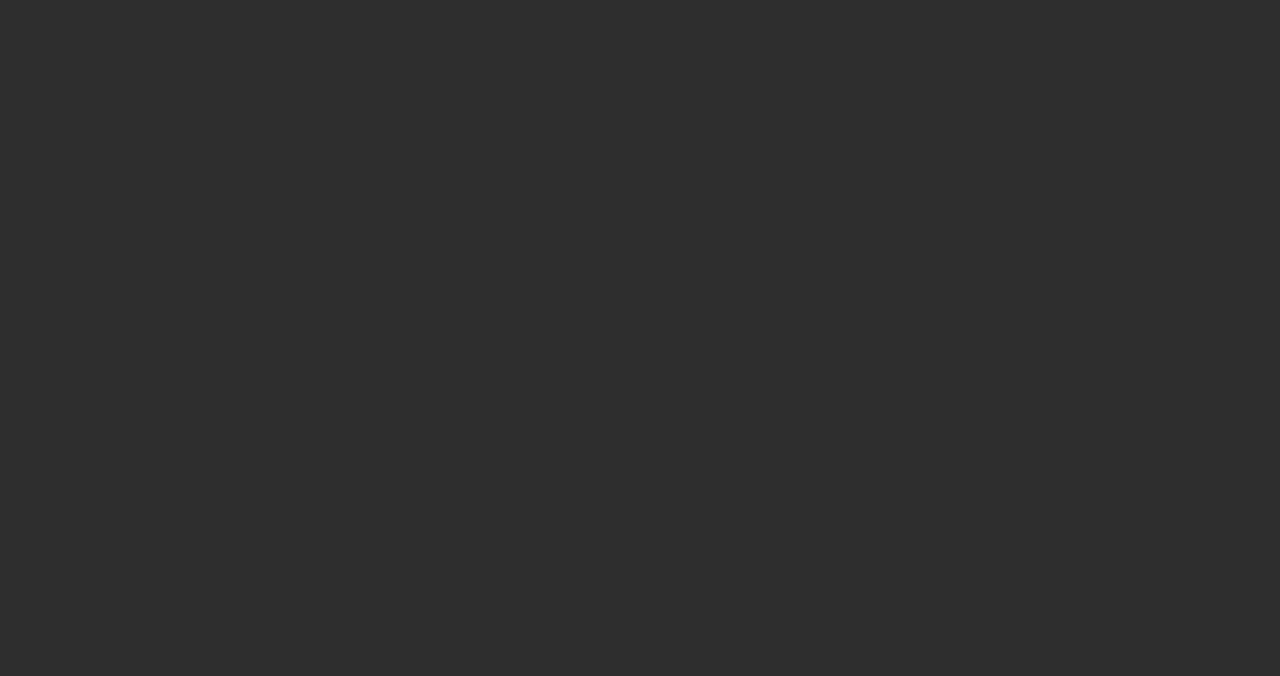
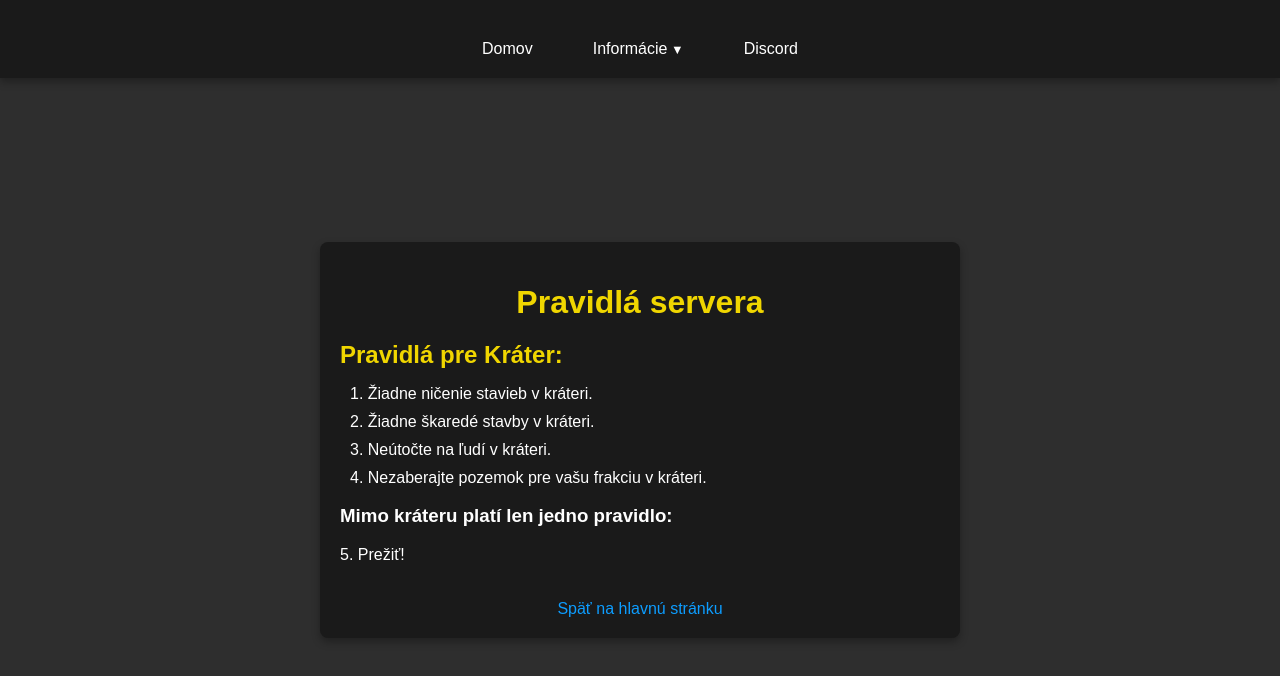
Before and after one commit to ging35/Minecraft-Server, a plain HTML site: page pravidla.html in a window 1280 px wide. Drawn offline with Linux system fonts and the light colour scheme.

Commit message:
Update pravidla.html

```diff
--- a/pravidla.html
+++ b/pravidla.html
@@ -1,4 +1,3 @@
-
 <!DOCTYPE html>
 <html lang="sk">
 <head>
@@ -65,4 +64,47 @@
                     .navbar a { color: #ffffff; text-decoration: none; padding: 10px 20px; font-size: 1em; }
                     .dropdown { position: relative; display: inline-block; }
                     .dropdown > a::after { content: " ▼"; font-size: 0.8em; }
-                    .dropdown-content { display: none; position: absolute; background-color: #333333; min-width: 160px; box-shadow: 0 4px 8px rgba(0, 0, 0, 0.3); z-index: 1; top: 100%; opacity: 0; transform: translateY(-
+                    .dropdown-content { display: none; position: absolute; background-color: #333333; min-width: 160px; box-shadow: 0 4px 8px rgba(0, 0, 0, 0.3); z-index: 1; top: 100%; opacity: 0; transform: translateY(-10px); transition: opacity 0.3s ease, transform 0.3s ease; }
+                    .dropdown-content a { color: #ffffff; padding: 10px 20px; text-decoration: none; display: block; text-align: left; }
+                    .dropdown-content a:hover { background-color: #444; }
+                    .dropdown:hover .dropdown-content { display: block; opacity: 1; transform: translateY(0); }
+                </style>
+                <header class="header">
+                    <div class="navbar">
+                        <a href="index.html">Domov</a>
+                        <div class="dropdown">
+                            <a href="#">Informácie</a>
+                            <div class="dropdown-content">
+                                <a href="otvaracie_casy.html">Otvaracie časy</a>
+                                <a href="pravidla.html">Pravidlá servera</a>
+                                <a href="galeria.html">Galéria</a>
+                                <a href="novinky.html">Novinky</a>
+                            </div>
+                        </div>
+                        <a href="https://discord.gg/dTTdNrgBSM" target="_blank">Discord</a>
+                    </div>
+                </header>
+            `;
+            document.body.insertAdjacentHTML("afterbegin", navbarHTML);
+        });
+    </script>
+</head>
+<body>
+    <div class="container">
+        <h1>Pravidlá servera</h1>
+        <div class="rules">
+            <h2>Pravidlá pre Kráter:</h2>
+            <ul>
+                <li>1. Žiadne ničenie stavieb v kráteri.</li>
+                <li>2. Žiadne škaredé stavby v kráteri.</li>
+                <li>3. Neútočte na ľudí v kráteri.</li>
+                <li>4. Nezaberajte pozemok pre vašu frakciu v kráteri.</li>
+            </ul>
+            <h3>Mimo kráteru platí len jedno pravidlo:</h3>
+            <p>5. Prežiť!</p>
+        </div>
+
+        <a href="index.html">Späť na hlavnú stránku</a>
+    </div>
+</body>
+</html>
```
